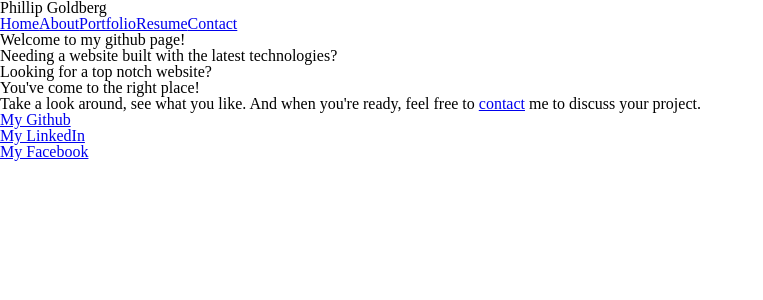
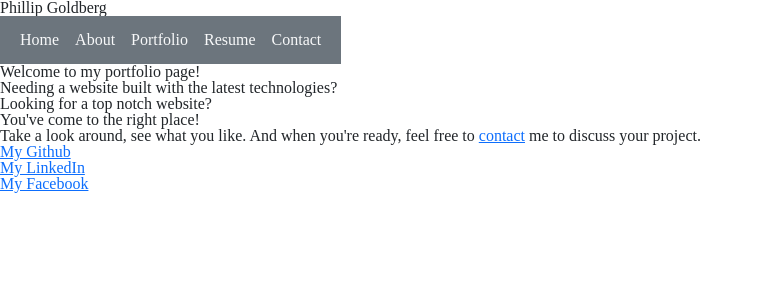
Before and after one commit to PGold762/react-portfolio, a React (Vite) app: page / in a window 1280 px wide. Shown: the top 300 px of the page, without its empty margins (0-763 px from the left). Built offline with nearby package versions, Linux system fonts and the light colour scheme.

Commit message:
Updated some styles, header, nav and more

```diff
--- a/package.json
+++ b/package.json
@@ -11,6 +11,7 @@
     "preview": "vite preview"
   },
   "dependencies": {
+    "bootstrap": "^5.3.2",
     "react": "^18.2.0",
     "react-dom": "^18.2.0",
     "react-router-dom": "^6.19.0"
--- a/src/components/Header.jsx
+++ b/src/components/Header.jsx
@@ -4,10 +4,10 @@ export default function Header() {
     // Importing the Navigation
     return (
       <>
-      <div>
+      <div className="logo">
         <h1>Phillip Goldberg</h1>
       </div>
-        <Nav />
+      <div className="nav"><Nav /></div>
       </>
     );
   }
--- a/src/components/Navigation.jsx
+++ b/src/components/Navigation.jsx
@@ -7,19 +7,19 @@ export default function Nav() {
   return (
     <Navbar
       links={[
-        <Link key={1} className="nav-link text-light" to="/">
+        <Link key={1} className="nav-link text-light" activeClassName="active" to="/">
           Home
         </Link>,
-        <Link key={2} className="nav-link text-light" to="/about">
+        <Link key={2} className="nav-link text-light" activeClassName="active" to="/about">
           About
         </Link>,
-        <Link key={3} className="nav-link text-light" to="/portfolio">
+        <Link key={3} className="nav-link text-light" activeClassName="active" to="/portfolio">
         Portfolio
       </Link>,
-      <Link key={4} className="nav-link text-light" to="/resume">
+      <Link key={4} className="nav-link text-light" activeClassName="active" to="/resume">
       Resume
     </Link>,
-    <Link key={5} className="nav-link text-light" to="/contact">
+    <Link key={5} className="nav-link text-light" activeClassName="active" to="/contact">
     Contact
   </Link>,
       ]}
--- a/src/index.css
+++ b/src/index.css
@@ -1 +1,28 @@
-*
+/* Main Styles */
+
+
+/* Header */
+
+.active {
+  color: #855E4C;
+}
+
+
+/* Home Page */
+
+
+/* About Page */
+
+
+/* Contact Page */
+
+
+/* Portfolio Page */
+
+
+/* Resume Page */
+
+
+
+
+/* Footer */
--- a/src/main.jsx
+++ b/src/main.jsx
@@ -2,7 +2,7 @@ import ReactDOM from 'react-dom/client';
 // Bringing in the required imports from 'react-router-dom' to set up application routing behavior
 import { createBrowserRouter, RouterProvider } from 'react-router-dom';
 
-// import 'bootstrap/dist/css/bootstrap.min.css';
+import 'bootstrap/dist/css/bootstrap.min.css';
 import './reset.css';
 import './index.css';
 
--- a/src/pages/HomePage.jsx
+++ b/src/pages/HomePage.jsx
@@ -1,7 +1,7 @@
 export default function HomePage() {
     return (
         <div>
-            <h2>Welcome to my github page!</h2>
+            <h2>Welcome to my portfolio page!</h2>
             <p>Needing a website built with the latest technologies?</p>
             <p>Looking for a top notch website?</p>
             <p>You've come to the right place!</p>
```
Also changed, not shown: 1 other file (tests, documents, lock files or other folders).
